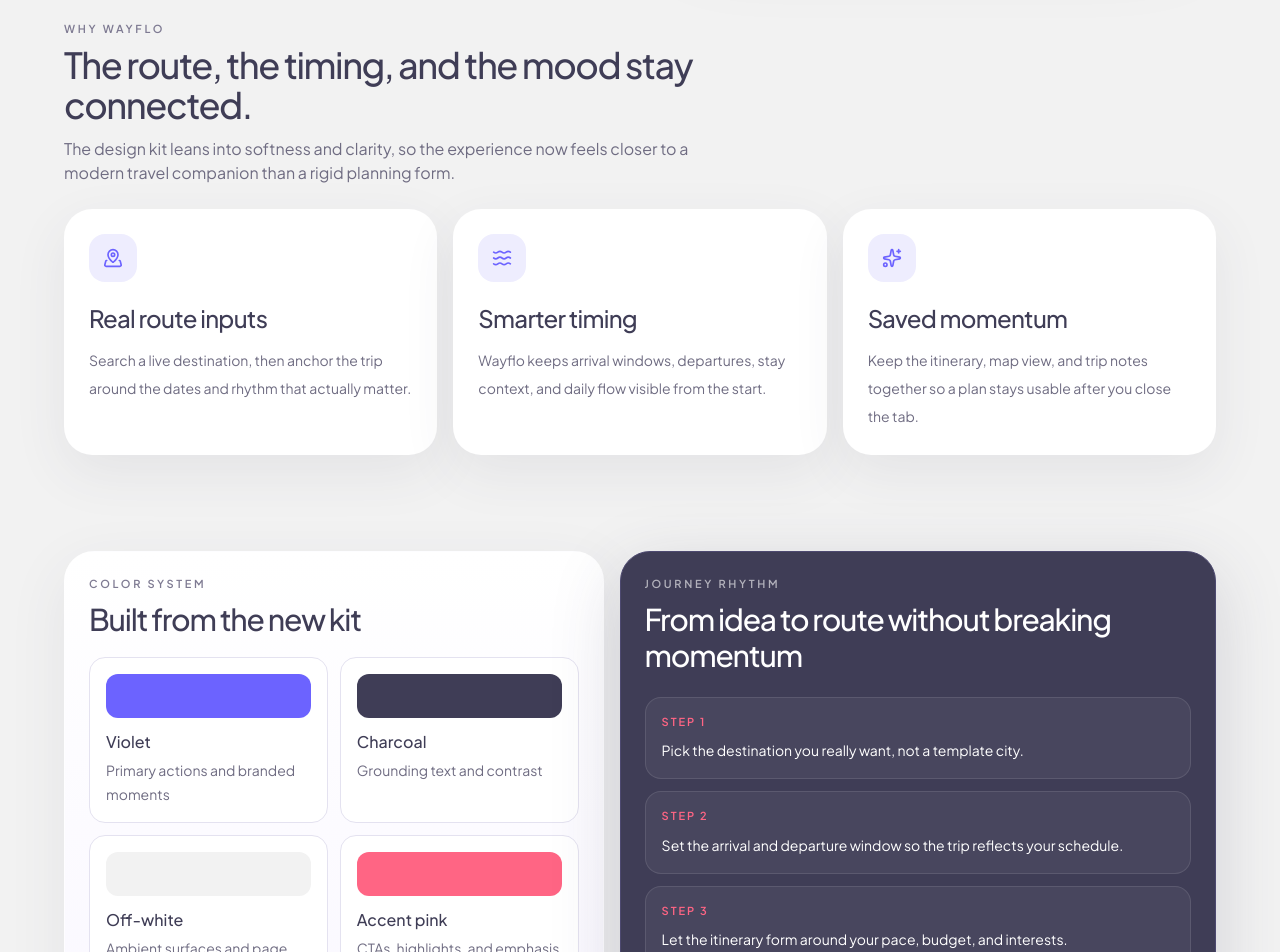
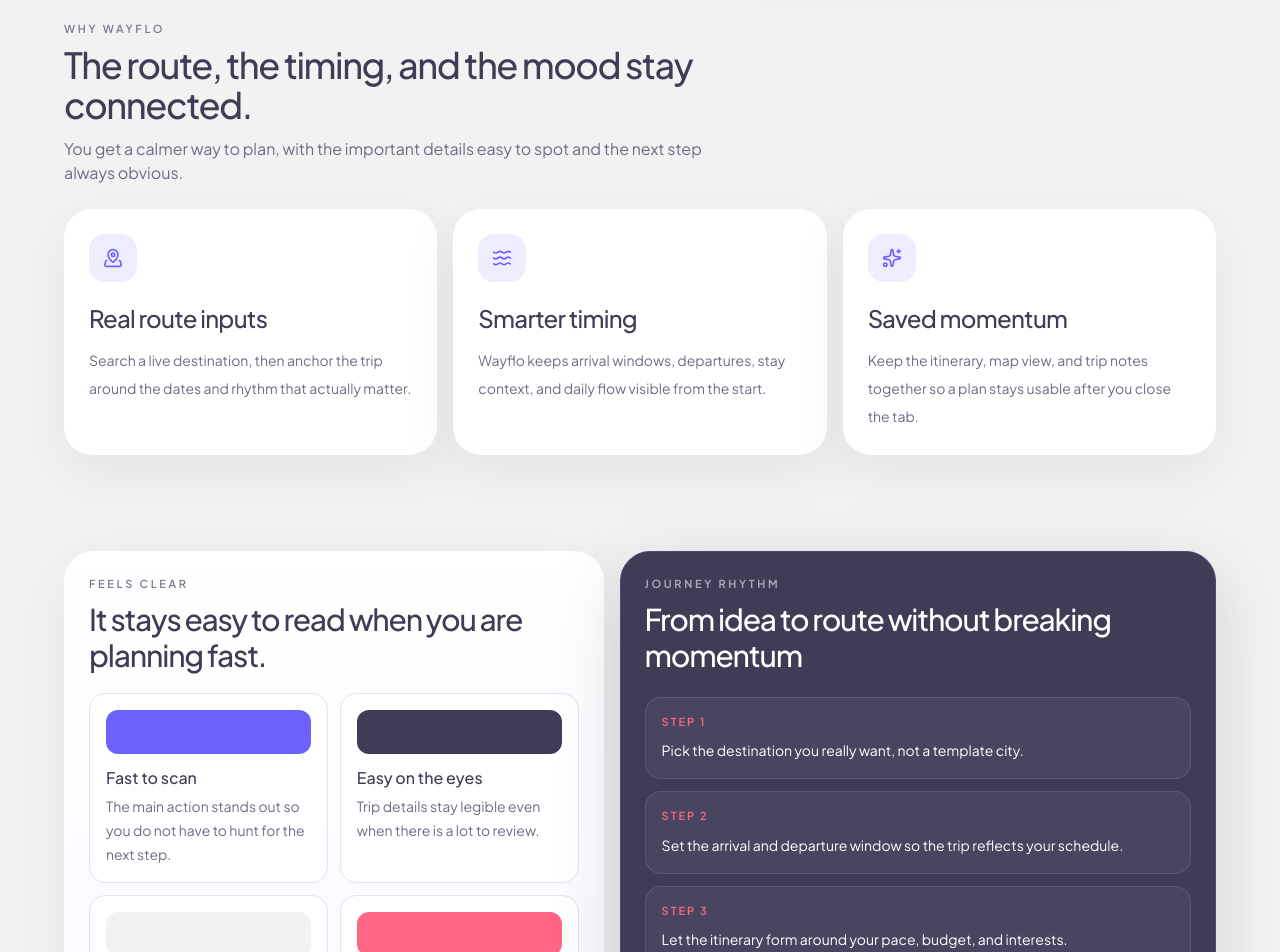
Before and after one commit to jayasaisrikar/travelmate, a Next.js app: page / in a window 1280 px wide. Shown: the part 860-1812 px from the top of the page. Built offline with nearby package versions, Linux system fonts and the light colour scheme.

Commit message:
Refactor text content for clarity and improved user experience in planning interface

```diff
--- a/app/page.tsx
+++ b/app/page.tsx
@@ -213,8 +213,7 @@ export default function Home() {
               The route, the timing, and the mood stay connected.
             </h2>
             <p className="mt-3 text-sm leading-7 text-[#6F6C82] sm:text-base">
-              The design kit leans into softness and clarity, so the experience now feels closer to a modern travel
-              companion than a rigid planning form.
+              You get a calmer way to plan, with the important details easy to spot and the next step always obvious.
             </p>
           </motion.div>
 
@@ -247,14 +246,16 @@ export default function Home() {
             {...fadeInUp}
             className="rounded-[30px] border border-white/70 bg-[linear-gradient(180deg,#ffffff_0%,#faf8ff_100%)] p-6 shadow-[0_18px_60px_rgba(63,61,86,0.08)]"
           >
-            <div className="text-[11px] font-semibold uppercase tracking-[0.24em] text-[#7E7A92]">Color system</div>
-            <h2 className="mt-2 text-3xl font-medium tracking-[-0.04em] text-[#3F3D56]">Built from the new kit</h2>
+            <div className="text-[11px] font-semibold uppercase tracking-[0.24em] text-[#7E7A92]">Feels clear</div>
+            <h2 className="mt-2 text-3xl font-medium tracking-[-0.04em] text-[#3F3D56]">
+              It stays easy to read when you are planning fast.
+            </h2>
             <div className="mt-5 grid gap-3 sm:grid-cols-2">
               {[
-                ['Violet', '#6C63FF', 'Primary actions and branded moments'],
-                ['Charcoal', '#3F3D56', 'Grounding text and contrast'],
-                ['Off-white', '#F2F2F2', 'Ambient surfaces and page background'],
-                ['Accent pink', '#FF6584', 'CTAs, highlights, and emphasis'],
+                ['Fast to scan', '#6C63FF', 'The main action stands out so you do not have to hunt for the next step.'],
+                ['Easy on the eyes', '#3F3D56', 'Trip details stay legible even when there is a lot to review.'],
+                ['Calm background', '#F2F2F2', 'The page feels light, so the planning flow does not feel crowded.'],
+                ['Helpful emphasis', '#FF6584', 'Important moments are highlighted without making the screen feel loud.'],
               ].map(([label, color, body]) => (
                 <div key={label} className="rounded-2xl border border-[#E4E2F0] bg-white p-4">
                   <div className="h-11 w-full rounded-xl" style={{ backgroundColor: color }} />
```
